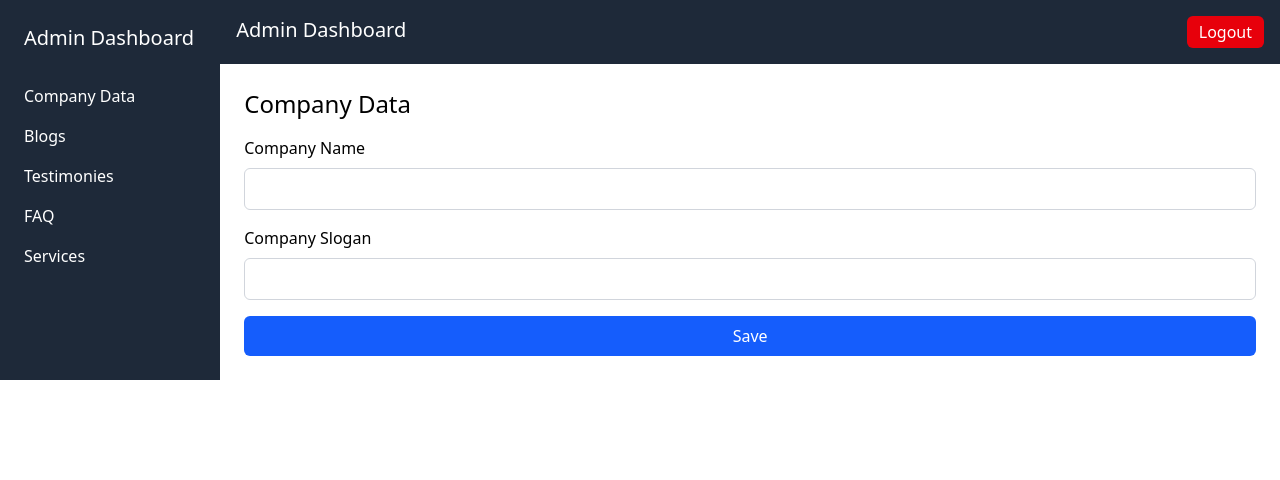
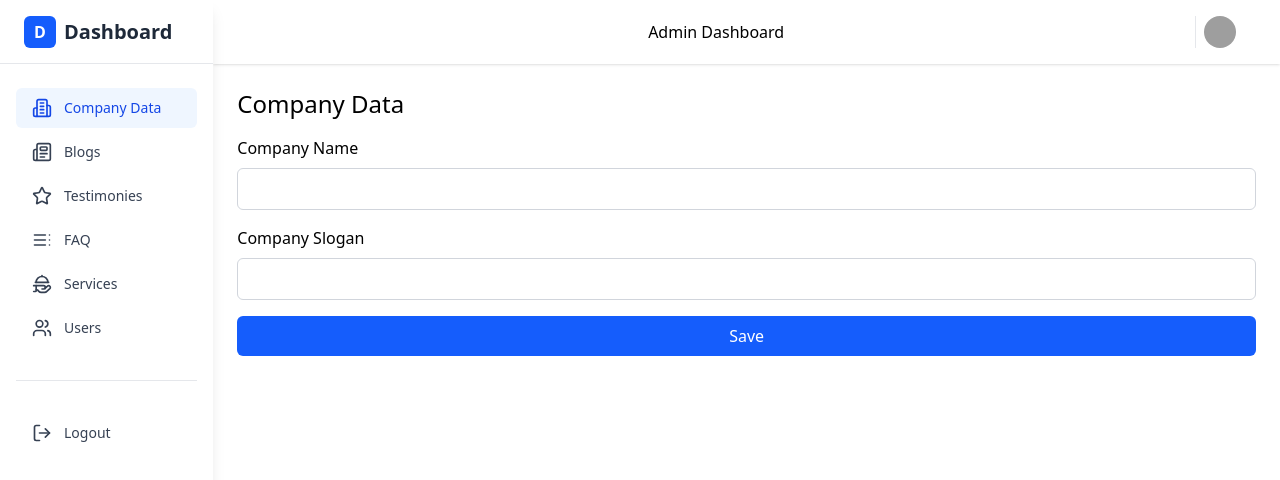
Before and after one commit to Felix-kuang/company-blog, a Next.js app in the folder frontend/: page /dashboard/company-data in a window 1280 px wide. Shown: the top 480 px of the page. Built offline with nearby package versions, Linux system fonts and the light colour scheme; grey boxes are pictures that could not be loaded.

Commit message:
update dashboard & header

```diff
--- /dev/null
+++ b/frontend/src/app/dashboard/components/Header.jsx
@@ -0,0 +1,33 @@
+export default function Header({ username }) {
+  return (
+    <header className="bg-white shadow-sm z-10">
+      <div className="px-4 sm:px-6 lg:px-8 py-4">
+        <div className="flex items-center justify-between">
+          <div className="flex items-center">
+            <div className="hidden md:flex md:flex-1 md:items-center">
+              <div className="relative max-w-xs w-full"></div>
+            </div>
+          </div>
+          <span> Admin Dashboard </span>
+          <div className="flex items-center space-x-4">
+            <div className="border-l border-gray-200 h-8 mx-2"></div>
+            <div className="flex items-center">
+              <div className="flex-shrink-0">
+                <img
+                  className="h-8 w-8 rounded-full"
+                  src="https://images.unsplash.com/photo-1472099645785-5658abf4ff4e?ixlib=rb-1.2.1&ixid=eyJhcHBfaWQiOjEyMDd9&auto=format&fit=facearea&facepad=2&w=256&h=256&q=80"
+                  alt="User"
+                />
+              </div>
+              <div className="ml-3 hidden md:block">
+                <div className="text-sm font-medium text-gray-800">
+                  {username}
+                </div>
+              </div>
+            </div>
+          </div>
+        </div>
+      </div>
+    </header>
+  );
+}
--- a/frontend/src/app/dashboard/components/Navbar.jsx
+++ /dev/null
@@ -1,8 +0,0 @@
-export default function Navbar({}) {
-  return (
-    <div className="bg-gray-800 text-white p-4 flex justify-between">
-      <h1 className="text-xl">Admin Dashboard</h1>
-      <button className="bg-red-600 py-1 px-3 rounded-md">Logout</button>
-    </div>
-  );
-}
--- a/frontend/src/app/dashboard/components/Sidebar.jsx
+++ b/frontend/src/app/dashboard/components/Sidebar.jsx
@@ -1,57 +1,125 @@
+"use client";
 import Link from "next/link";
+import { usePathname } from "next/navigation";
+import {
+  UsersIcon,
+  NewspaperIcon,
+  Building2,
+  Star,
+  TableOfContentsIcon,
+  HandPlatterIcon,
+  XIcon,
+  LogOutIcon,
+} from "lucide-react";
+import { useState } from "react";
 
-export default function Sidebar({ setActiveTab }) {
+export default function Sidebar({open, setOpen}) {
+  const pathname = usePathname();
+
   const menus = [
     {
       name: "Company Data",
-      tabName: "companyData",
       href: "/dashboard/company-data",
-      icon: "",
+      icon: Building2,
     },
     {
       name: "Blogs",
-      tabName: "blogs",
       href: "/dashboard/blogs",
-      icon: "",
+      icon: NewspaperIcon,
     },
     {
       name: "Testimonies",
-      tabName: "testimonies",
       href: "/dashboard/testimonies",
-      icon: "",
+      icon: Star,
     },
     {
       name: "FAQ",
-      tabName: "faq",
       href: "/dashboard/faq",
-      icon: "",
+      icon: TableOfContentsIcon,
     },
     {
       name: "Services",
-      tabName: "services",
       href: "/dashboard/services",
-      icon: "",
+      icon: HandPlatterIcon,
+    },
+    {
+      name: "Users",
+      href: "/dashboard/users",
+      icon: UsersIcon,
     },
   ];
 
   return (
-    <div className="w-64 bg-gray-800 text-white p-6">
-      <h2 className="text-xl mb-6">Admin Dashboard</h2>
-      <ul>
-        {menus.map((menu) => {
+    <>
+      {/* Mobile overlay */}
+      {open && (
+        <div
+          className="fixed inset-0 z-40 bg-gray-600 bg-opacity-75 md:hidden"
+          onClick={() => setOpen(false)}
+        ></div>
+      )}
+
+      {/* Sidebar */}
+      <div
+        className={`fixed top-0 left-0 z-50 w-64 h-screen bg-white shadow-lg
+          transform transition-transform duration-300 ease-in-out
+          ${open ? "translate-x-0" : "-translate-x-full"}
+          md:translate-x-0 md:static md:z-auto
+        `}
+      >
+        {/* Header */}
+        <div className="flex items-center justify-between h-16 px-6 border-b border-gray-200">
+          <div className="flex items-center space-x-2">
+            <div className="w-8 h-8 bg-blue-600 rounded-md flex items-center justify-center">
+              <span className="text-white font-bold">D</span>
+            </div>
+            <span className="text-xl font-semibold text-gray-800">
+              Dashboard
+            </span>
+          </div>
+          <button
+            className="md:hidden text-gray-500 hover:text-gray-700"
+            onClick={() => setOpen(false)}
+          >
+            <XIcon className="h-6 w-6" />
+          </button>
+        </div>
+
+        {/* Nav */}
+        <nav className="px-4 py-6">
+          <ul className="space-y-1">
+            {menus.map((item) => {
+              const isActive = pathname === item.href;
               return (
-            <li>
+                <li key={item.name}>
                   <Link
-                href={menu.href}
-                className="block py-2"
-                onClick={() => setActiveTab(menu.tabName)}
+                    href={item.href}
+                    className={`flex items-center px-4 py-2.5 text-sm font-medium rounded-md
+                      ${
+                        isActive
+                          ? "bg-blue-50 text-blue-700"
+                          : "text-gray-700 hover:bg-gray-100"
+                      }
+                    `}
+                    onClick={() => setOpen(false)}
                   >
-                {menu.name}
+                    <item.icon className="mr-3 h-5 w-5" />
+                    {item.name}
                   </Link>
                 </li>
               );
             })}
           </ul>
+
+          {/* Logout */}
+          <div className="pt-8 mt-8 border-t border-gray-200">
+            <button className="w-full text-left flex items-center px-4 py-2.5 text-sm font-medium text-gray-700 rounded-md hover:bg-gray-100">
+              <LogOutIcon className="mr-3 h-5 w-5" />
+              Logout
+            </button>
           </div>
+        </nav>
+      </div>
+    </>
   );
 }
--- a/frontend/src/app/dashboard/layout.jsx
+++ b/frontend/src/app/dashboard/layout.jsx
@@ -2,12 +2,12 @@
 
 import "../globals.css";
 import Sidebar from "./components/Sidebar";
-import Navbar from "./components/Navbar";
+import Header from "./components/Header";
 import { useState } from "react";
 import { usePathname } from "next/navigation";
 
 export default function RootLayout({ children }) {
-  const [activeTab, setActiveTab] = useState("companyData");
+  const [open, setOpen] = useState(false);
   const pathname = usePathname(); // Ambil pathname saat ini
 
   // Cek kalau path-nya '/login', ga tampilkan sidebar
@@ -15,10 +15,10 @@ export default function RootLayout({ children }) {
 
   return (
     <html lang="en">
-      {!isLoginPage && <Sidebar setActiveTab={setActiveTab}/>}
       <body className="flex">
+      {!isLoginPage && <Sidebar open={open} setOpen={setOpen}/>}
         <div className="w-full">
-          <Navbar />
+          <Header />
           <div className="p-6">{children}</div>
         </div>
       </body>
```
Lines whose indentation alone changed are shown as unchanged.
